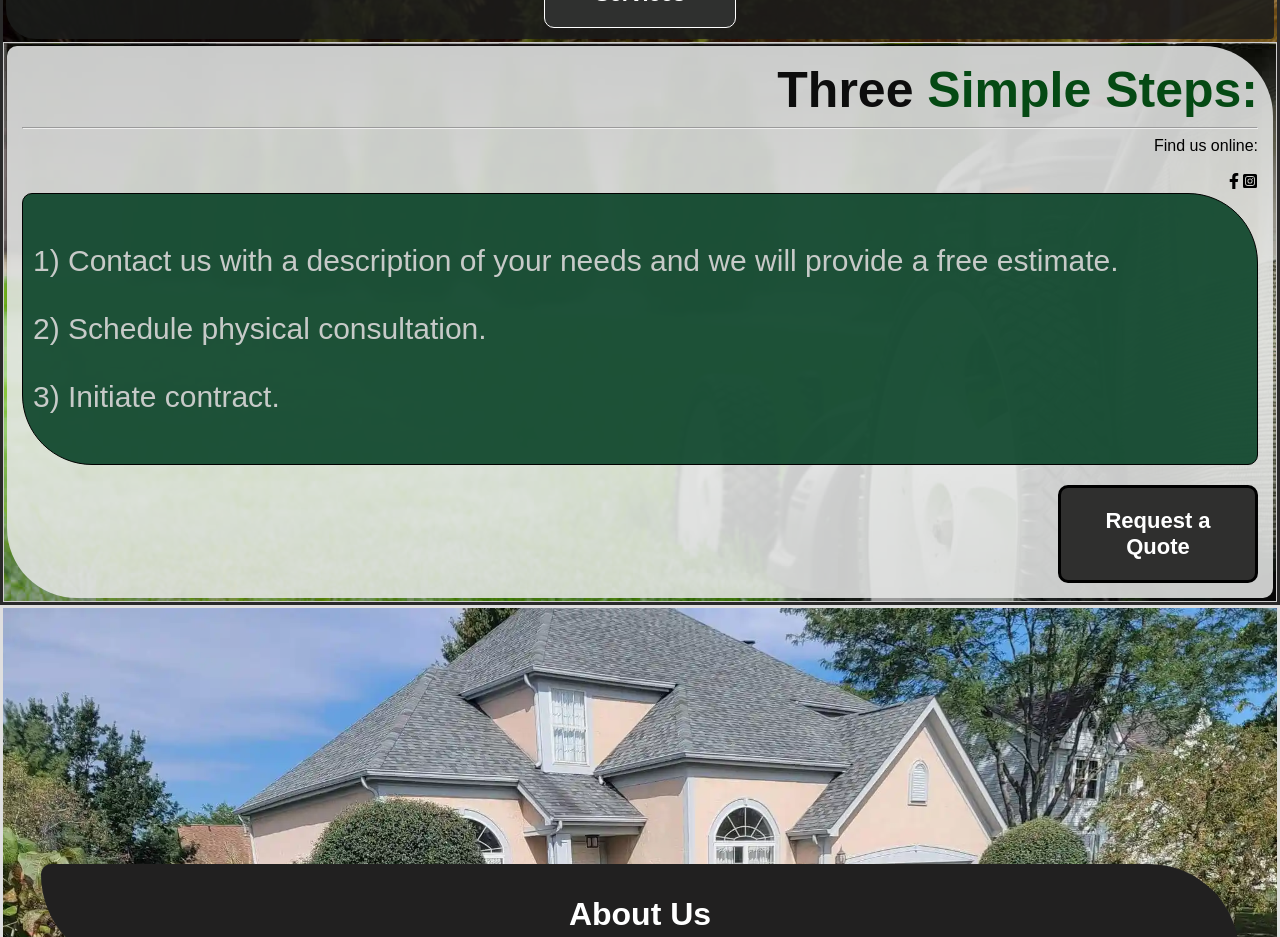
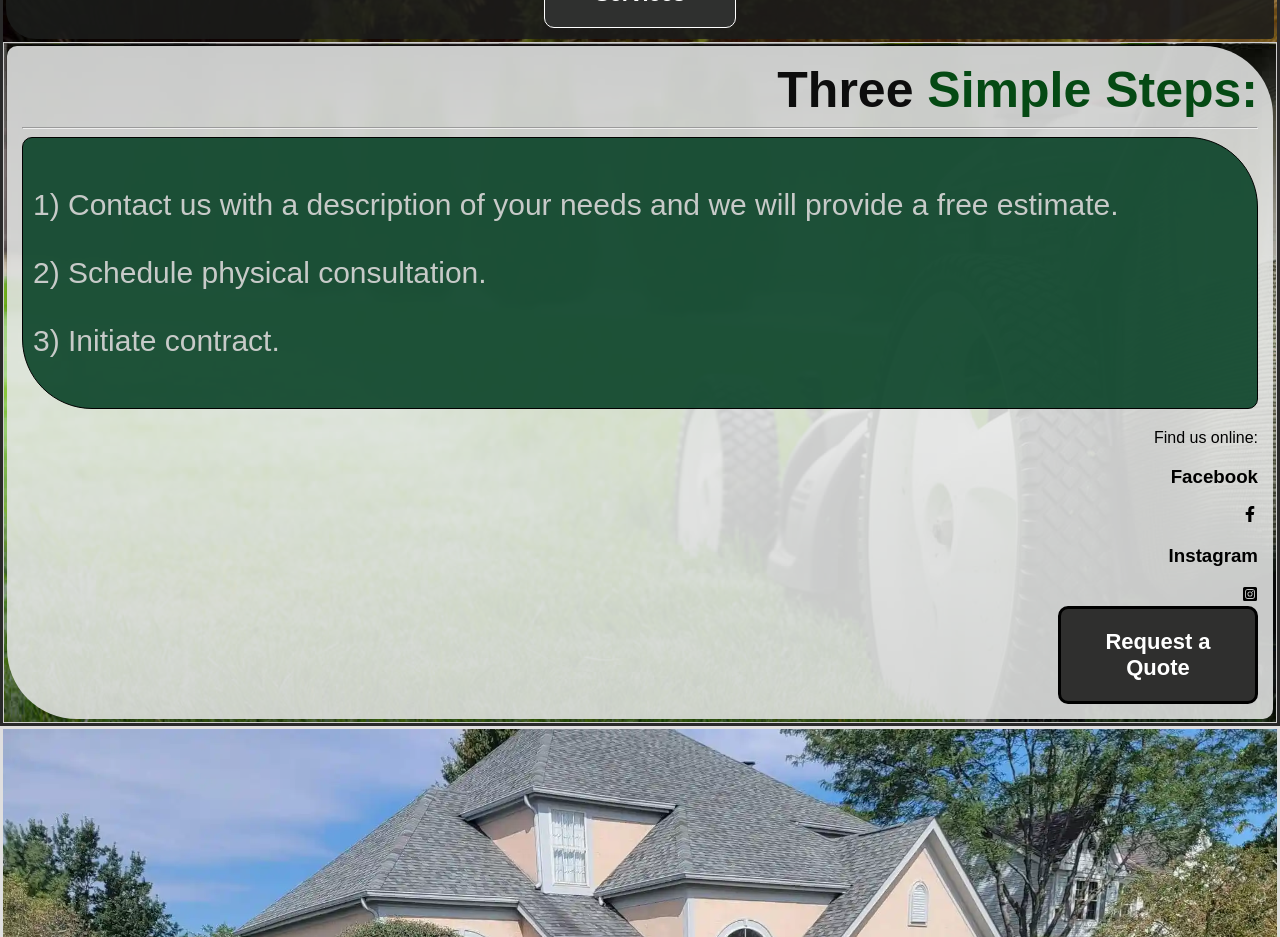
Before and after one commit to sean00880/grandpa-ron-s, a Next.js app: page / in a window 1280 px wide. Shown: the part 1580-2517 px from the top of the page. Built offline with nearby package versions, Linux system fonts and the light colour scheme.

Commit message:
Update Intro.js

```diff
--- a/components/Intro.js
+++ b/components/Intro.js
@@ -51,11 +51,7 @@ const Intro = () => {
           <span className={style.brandName2}>Three</span> Simple Steps:
         </h2>
           <hr />
-          <div className={style.socialWrapper}>
-          Find us online:
-        <div className={style.socialIcons}>
-          <br /><a className={style.socialButton} href="https://www.facebook.com/"><FaFacebookF/></a><a className={style.socialButton} href="https://www.facebook.com/"><FaInstagramSquare/></a><br></br>
-        </div></div>
+
 
 
         <p className={style.desc2}>
@@ -63,6 +59,20 @@ const Intro = () => {
           2) Schedule physical consultation. <br/> <br/>
           3) Initiate contract.
         </p>
+
+        <div className={style.socialWrapper}>
+          Find us online:
+        <div className={style.socialIcons}>
+        <div className={style.icon}>
+         <h3 className={style.iconHeading}>Facebook</h3>
+          <a className={style.socialButton} href="https://www.facebook.com/"><FaFacebookF/></a>
+         </div>
+         <div className={style.icon}>
+         <h3 className={style.iconHeading}>Instagram</h3>
+          <a className={style.socialButton} href="https://www.facebook.com/"><FaInstagramSquare/></a>
+          </div>
+        </div></div>
+
         <button className={style.button2}><Link href={`${process.env.NEXT_PUBLIC_URL}/#contact`} passHfref>Request a Quote</Link></button>
 
         </div>
```
